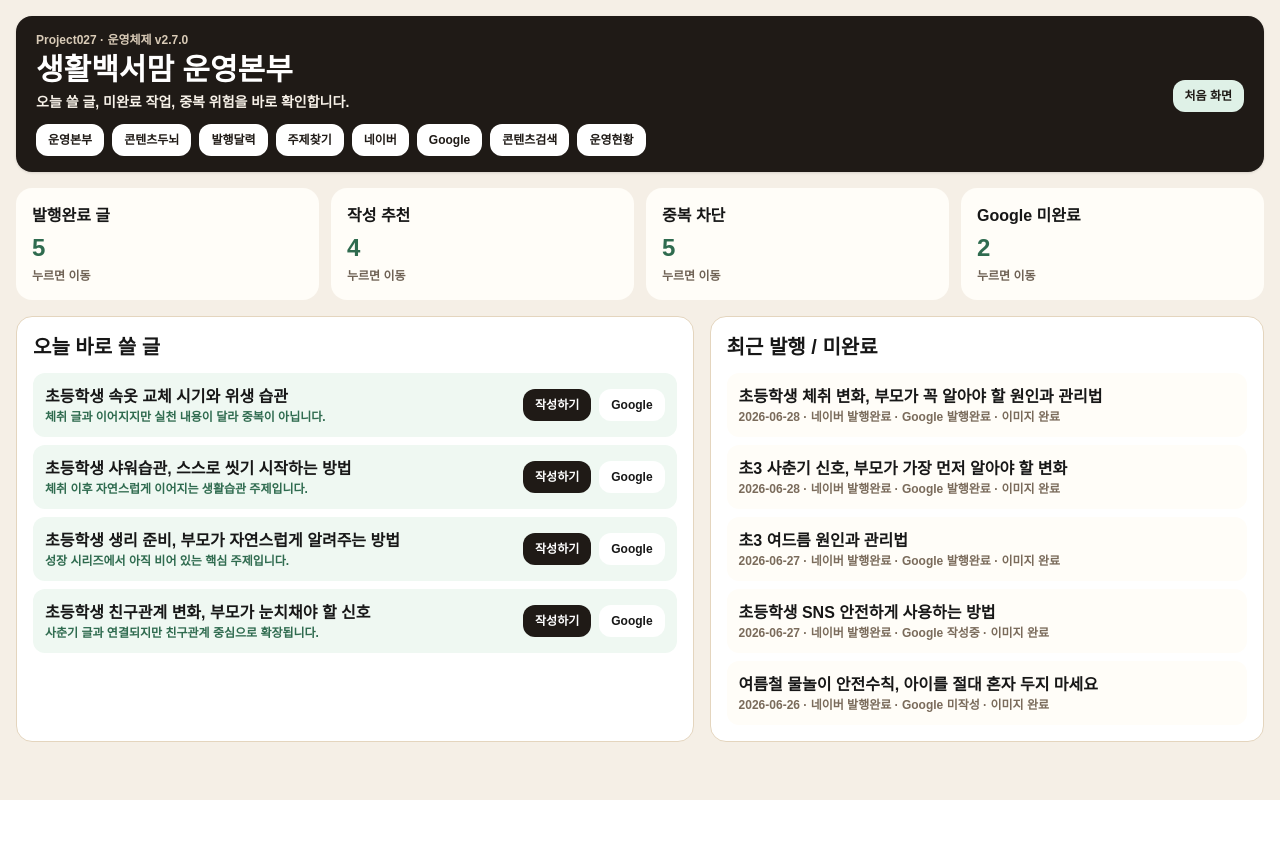
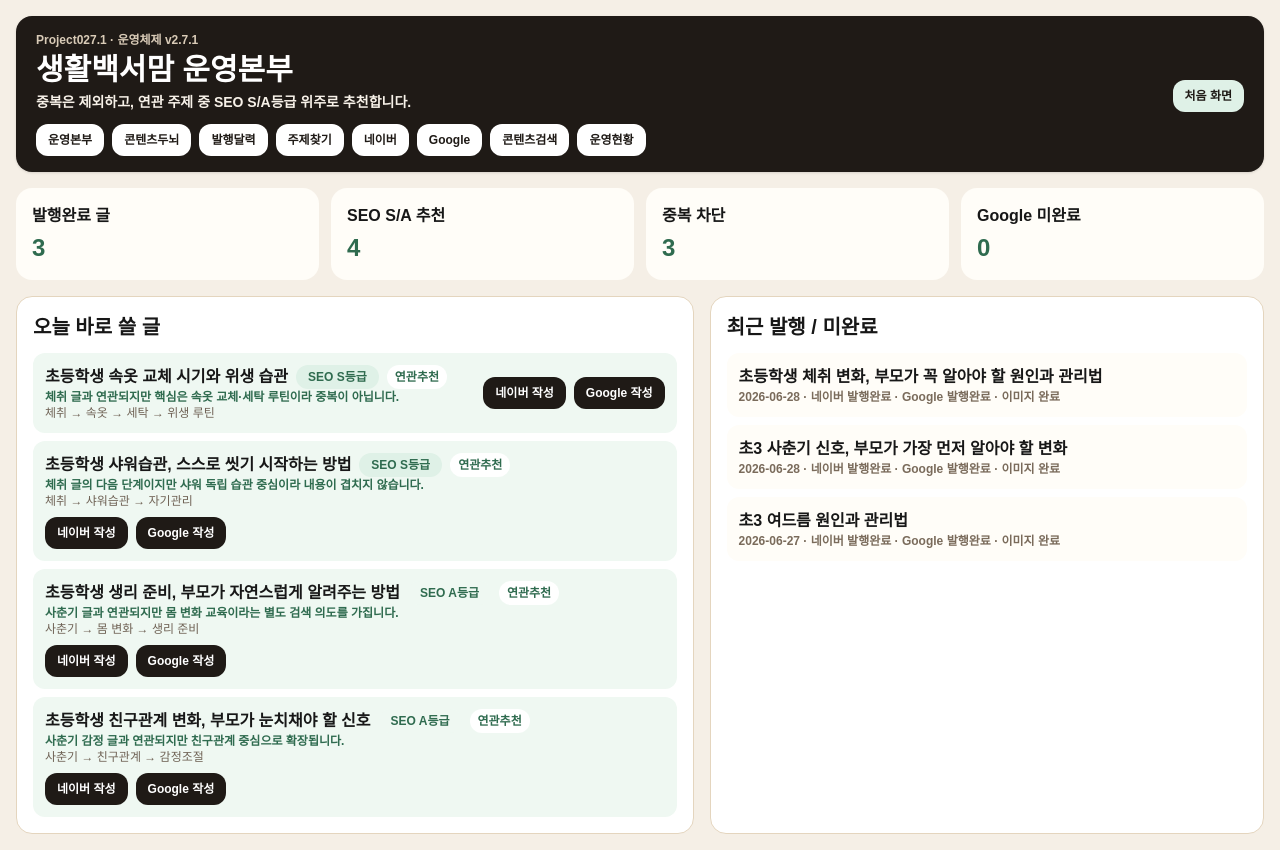
Before and after one commit to yusun7749-art/LifeBookMom-OS, a Next.js app: page /enterprise in a window 1280 px wide. Before the commit the page ends 800 px from the top, so only its background shows below. Built offline with nearby package versions, Linux system fonts and the light colour scheme.

Commit message:
Project027.1 Button labels SEO grade

```diff
--- a/components/v4/ContentBrain.tsx
+++ b/components/v4/ContentBrain.tsx
@@ -1,10 +1,10 @@
-import { blocked, contentMap, duplicateCheck, recommended, published } from "../../data/v4/usableERP";
-import { Box, SearchButton, Shell, WriteButton } from "./UsableLayout";
+import { blocked, contentMap, duplicateCheck, recommended } from "../../data/v4/usableERP";
+import { Box, SeoBadge, Shell, WriteButton } from "./UsableLayout";
 
 export default function ContentBrain() {
   const checks = ["초등학생 체취 변화", "초3 사춘기 신호", "초등학생 속옷 교체 시기"].map((q) => ({ q, results: duplicateCheck(q) }));
   return (
-    <Shell title="콘텐츠 두뇌" desc="이미 쓴 글은 막고, 안 쓴 주제는 바로 작성합니다.">
+    <Shell title="콘텐츠 두뇌" desc="이미 쓴 글은 막고, 연관 주제 중 SEO S/A등급만 작성으로 연결합니다.">
       <section className="grid gap-3 xl:grid-cols-3">
         <Box title="중복 추천 차단">
           <div className="space-y-2">
@@ -23,12 +23,20 @@ export default function ContentBrain() {
         <Box title="다음에 쓰면 좋은 글">
           <div className="space-y-2">
             {recommended.map((r) => (
-              <div key={r.title} className="flex items-center justify-between gap-2 rounded-xl bg-[#EFF8F2] p-3">
-                <div>
-                  <p className="font-black">{r.title}</p>
-                  <p className="text-xs font-bold text-[#2F6B4F]">{r.reason}</p>
+              <div key={r.title} className="rounded-xl bg-[#EFF8F2] p-3">
+                <div className="flex flex-wrap items-center justify-between gap-2">
+                  <div>
+                    <div className="flex flex-wrap items-center gap-2">
+                      <p className="font-black">{r.title}</p>
+                      <SeoBadge grade={r.seoGrade} />
+                    </div>
+                    <p className="text-xs font-bold text-[#2F6B4F]">{r.reason}</p>
+                  </div>
+                  <div className="flex gap-2">
+                    <WriteButton title={r.title} mode="naver" />
+                    <WriteButton title={r.title} mode="google" />
+                  </div>
                 </div>
-                <WriteButton title={r.title} />
               </div>
             ))}
           </div>
@@ -54,7 +62,10 @@ export default function ContentBrain() {
                   {g.todo.map((t) => (
                     <div key={t} className="flex items-center justify-between rounded-lg bg-white p-2">
                       <span className="text-xs font-bold">□ {t}</span>
-                      <WriteButton title={`초등학생 ${t}`} />
+                      <div className="flex gap-1">
+                        <WriteButton title={`초등학생 ${t}`} mode="naver" />
+                        <WriteButton title={`초등학생 ${t}`} mode="google" />
+                      </div>
                     </div>
                   ))}
                 </div>
@@ -63,22 +74,6 @@ export default function ContentBrain() {
           </div>
         </Box>
       </div>
-
-      <div className="mt-4">
-        <Box title="최근 작성한 글">
-          <div className="grid gap-2">
-            {published.map((p) => (
-              <div key={p.id} className="flex flex-wrap items-center justify-between gap-2 rounded-xl bg-[#FFFDF8] p-3">
-                <div>
-                  <p className="font-black">{p.title}</p>
-                  <p className="text-xs text-[#7A6B5B]">{p.date} · {p.point}</p>
-                </div>
-                <SearchButton query={p.keywords[0]} />
-              </div>
-            ))}
-          </div>
-        </Box>
-      </div>
     </Shell>
   );
 }
--- a/components/v4/EnterpriseDashboard.tsx
+++ b/components/v4/EnterpriseDashboard.tsx
@@ -1,12 +1,17 @@
+import { recommended, stats, published } from "../../data/v4/usableERP";
+import { Box, SeoBadge, Shell, WriteButton } from "./UsableLayout";
 import Link from "next/link";
-import { recommended, stats, published } from "../../data/v4/usableERP";
-import { Box, Shell, SmallCard, WriteButton } from "./UsableLayout";
 
 export default function EnterpriseDashboard() {
   return (
-    <Shell title="생활백서맘 운영본부" desc="오늘 쓸 글, 미완료 작업, 중복 위험을 바로 확인합니다.">
+    <Shell title="생활백서맘 운영본부" desc="중복은 제외하고, 연관 주제 중 SEO S/A등급 위주로 추천합니다.">
       <section className="grid gap-3 md:grid-cols-4">
-        {stats.map((s) => <SmallCard key={s.title} title={s.title} value={s.value} desc="누르면 이동" href={s.link} />)}
+        {stats.map((s) => (
+          <Link key={s.title} href={s.link} className="rounded-2xl bg-[#FFFDF8] p-4">
+            <p className="font-black">{s.title}</p>
+            <p className="mt-1 text-2xl font-black text-[#2F6B4F]">{s.value}</p>
+          </Link>
+        ))}
       </section>
 
       <div className="mt-4 grid gap-4 xl:grid-cols-[1.1fr_0.9fr]">
@@ -15,12 +20,17 @@ export default function EnterpriseDashboard() {
             {recommended.map((r) => (
               <div key={r.title} className="flex flex-wrap items-center justify-between gap-2 rounded-xl bg-[#EFF8F2] p-3">
                 <div>
-                  <p className="font-black">{r.title}</p>
+                  <div className="flex flex-wrap items-center gap-2">
+                    <p className="font-black">{r.title}</p>
+                    <SeoBadge grade={r.seoGrade} />
+                    <span className="rounded-full bg-white px-2 py-1 text-xs font-black text-[#2F6B4F]">연관추천</span>
+                  </div>
                   <p className="text-xs font-bold text-[#2F6B4F]">{r.reason}</p>
+                  <p className="text-xs text-[#6F6255]">{r.relation}</p>
                 </div>
                 <div className="flex gap-2">
                   <WriteButton title={r.title} mode="naver" />
-                  <Link href={`/content-studio?topic=${encodeURIComponent(r.title)}&mode=google`} className="rounded-xl bg-white px-3 py-2 text-xs font-black">Google</Link>
+                  <WriteButton title={r.title} mode="google" />
                 </div>
               </div>
             ))}
--- a/components/v4/UsableLayout.tsx
+++ b/components/v4/UsableLayout.tsx
@@ -35,29 +35,20 @@ export function Box({ title, children }: { title: string; children: React.ReactN
   );
 }
 
-export function SmallCard({ title, value, desc, href }: { title: string; value?: string | number; desc?: string; href?: string }) {
-  const inner = (
-    <div className="rounded-2xl bg-[#FFFDF8] p-4">
-      <p className="font-black">{title}</p>
-      {value !== undefined && <p className="mt-1 text-2xl font-black text-[#2F6B4F]">{value}</p>}
-      {desc && <p className="mt-1 text-xs font-bold text-[#6F6255]">{desc}</p>}
-    </div>
-  );
-  return href ? <Link href={href}>{inner}</Link> : inner;
-}
-
 export function WriteButton({ title, mode = "naver" }: { title: string; mode?: string }) {
+  const label = mode === "google" ? "Google 작성" : "네이버 작성";
   return (
     <Link href={`/content-studio?topic=${encodeURIComponent(title)}&mode=${mode}`} className="rounded-xl bg-[#1F1A16] px-3 py-2 text-xs font-black text-white">
-      작성하기
+      {label}
     </Link>
   );
 }
 
-export function SearchButton({ query }: { query: string }) {
+export function SeoBadge({ grade }: { grade: string }) {
+  const bg = grade === "S" ? "#DFF1E7" : grade === "A" ? "#EFF8F2" : "#FFF4EF";
   return (
-    <Link href={`/cms-search?q=${encodeURIComponent(query)}`} className="rounded-xl bg-white px-3 py-2 text-xs font-black text-[#1F1A16]">
-      검색
-    </Link>
+    <span className="rounded-full px-3 py-1 text-xs font-black text-[#2F6B4F]" style={{ background: bg }}>
+      SEO {grade}등급
+    </span>
   );
 }
--- a/data/v4/usableERP.ts
+++ b/data/v4/usableERP.ts
@@ -1,8 +1,8 @@
 export const erpMeta = {
-  project: "Project027",
+  project: "Project027.1",
   title: "생활백서맘 운영본부",
-  subtitle: "누르면 바로 일할 수 있는 운영 화면",
-  version: "운영체제 v2.7.0",
+  subtitle: "중복은 막고, 연관 주제는 SEO 등급 기준으로 추천합니다.",
+  version: "운영체제 v2.7.1",
 };
 
 export const menu = [
@@ -50,58 +50,44 @@ export const published = [
     keywords: ["여드름", "피부", "세안", "위생"],
     point: "초기 여드름과 순한 관리",
   },
-  {
-    id: "p004",
-    date: "2026-06-27",
-    title: "초등학생 SNS 안전하게 사용하는 방법",
-    group: "디지털",
-    naver: "발행완료",
-    google: "작성중",
-    image: "완료",
-    keywords: ["SNS", "계정보호", "DM", "친구추가"],
-    point: "SNS 계정 보호와 부모 설정",
-  },
-  {
-    id: "p005",
-    date: "2026-06-26",
-    title: "여름철 물놀이 안전수칙, 아이를 절대 혼자 두지 마세요",
-    group: "안전",
-    naver: "발행완료",
-    google: "미작성",
-    image: "완료",
-    keywords: ["물놀이", "구명조끼", "방수팩", "안전"],
-    point: "여름 물놀이 안전수칙",
-  },
 ];
 
 export const recommended = [
   {
     title: "초등학생 속옷 교체 시기와 위생 습관",
     group: "성장",
-    reason: "체취 글과 이어지지만 실천 내용이 달라 중복이 아닙니다.",
-    risk: "낮음",
+    reason: "체취 글과 연관되지만 핵심은 속옷 교체·세탁 루틴이라 중복이 아닙니다.",
+    relation: "체취 → 속옷 → 세탁 → 위생 루틴",
+    seoGrade: "S",
+    duplicateRisk: "낮음",
     status: "작성 추천",
   },
   {
     title: "초등학생 샤워습관, 스스로 씻기 시작하는 방법",
     group: "성장",
-    reason: "체취 이후 자연스럽게 이어지는 생활습관 주제입니다.",
-    risk: "낮음",
+    reason: "체취 글의 다음 단계이지만 샤워 독립 습관 중심이라 내용이 겹치지 않습니다.",
+    relation: "체취 → 샤워습관 → 자기관리",
+    seoGrade: "S",
+    duplicateRisk: "낮음",
     status: "작성 추천",
   },
   {
     title: "초등학생 생리 준비, 부모가 자연스럽게 알려주는 방법",
     group: "성장",
-    reason: "성장 시리즈에서 아직 비어 있는 핵심 주제입니다.",
-    risk: "낮음",
+    reason: "사춘기 글과 연관되지만 몸 변화 교육이라는 별도 검색 의도를 가집니다.",
+    relation: "사춘기 → 몸 변화 → 생리 준비",
+    seoGrade: "A",
+    duplicateRisk: "낮음",
     status: "작성 추천",
   },
   {
     title: "초등학생 친구관계 변화, 부모가 눈치채야 할 신호",
     group: "성장",
-    reason: "사춘기 글과 연결되지만 친구관계 중심으로 확장됩니다.",
-    risk: "중간",
-    status: "작성 추천",
+    reason: "사춘기 감정 글과 연관되지만 친구관계 중심으로 확장됩니다.",
+    relation: "사춘기 → 친구관계 → 감정조절",
+    seoGrade: "A",
+    duplicateRisk: "중간",
+    status: "검토 후 작성",
   },
 ];
 
@@ -109,18 +95,13 @@ export const blocked = [
   { title: "초등학생 체취 변화", reason: "이미 발행완료" },
   { title: "초3 사춘기 신호", reason: "이미 발행완료" },
   { title: "초3 여드름", reason: "이미 발행완료" },
-  { title: "초등학생 SNS 안전", reason: "이미 발행완료" },
-  { title: "여름철 물놀이 안전수칙", reason: "이미 발행완료" },
 ];
 
-export const calendarItems = [
-  { date: "2026-06-24", title: "자기주도학습", naver: "발행완료", google: "발행완료", image: "완료" },
-  { date: "2026-06-25", title: "장마철 준비물", naver: "발행완료", google: "발행완료", image: "완료" },
-  { date: "2026-06-26", title: "물놀이 안전수칙", naver: "발행완료", google: "미작성", image: "완료" },
-  { date: "2026-06-27", title: "SNS 안전", naver: "발행완료", google: "작성중", image: "완료" },
-  { date: "2026-06-28", title: "체취 변화 / 사춘기", naver: "발행완료", google: "발행완료", image: "완료" },
-  { date: "2026-06-29", title: "속옷 교체 시기", naver: "작성예정", google: "작성예정", image: "대기" },
-  { date: "2026-06-30", title: "샤워습관", naver: "추천", google: "추천", image: "대기" },
+export const stats = [
+  { title: "발행완료 글", value: published.length, link: "/cms-search" },
+  { title: "SEO S/A 추천", value: recommended.filter((r) => r.seoGrade === "S" || r.seoGrade === "A").length, link: "/ideas" },
+  { title: "중복 차단", value: blocked.length, link: "/content-brain" },
+  { title: "Google 미완료", value: 0, link: "/google-board" },
 ];
 
 export const contentMap = [
@@ -128,21 +109,6 @@ export const contentMap = [
   { group: "디지털", done: ["SNS 안전"], todo: ["단체채팅방 예절", "스마트폰 가족규칙", "게임 시간", "유튜브 시청 규칙"] },
   { group: "안전", done: ["물놀이"], todo: ["횡단보도", "유괴 예방", "장마철 준비물", "참진드기", "등하교 안전"] },
 ];
-
-export const stats = [
-  { title: "발행완료 글", value: published.length, link: "/cms-search" },
-  { title: "작성 추천", value: recommended.length, link: "/ideas" },
-  { title: "중복 차단", value: blocked.length, link: "/content-brain" },
-  { title: "Google 미완료", value: published.filter((p) => p.google !== "발행완료").length, link: "/google-board" },
-];
-
-export function writeUrl(title: string, mode = "naver") {
-  return `/content-studio?topic=${encodeURIComponent(title)}&mode=${mode}`;
-}
-
-export function searchUrl(query: string) {
-  return `/cms-search?q=${encodeURIComponent(query)}`;
-}
 
 export function duplicateCheck(query: string) {
   const q = query.replace(/\s+/g, "").toLowerCase();
```
Also changed, not shown: components/v4/ContentStudioHome.tsx (+9 -4 lines), 1 other file (tests, documents, lock files or other folders).
